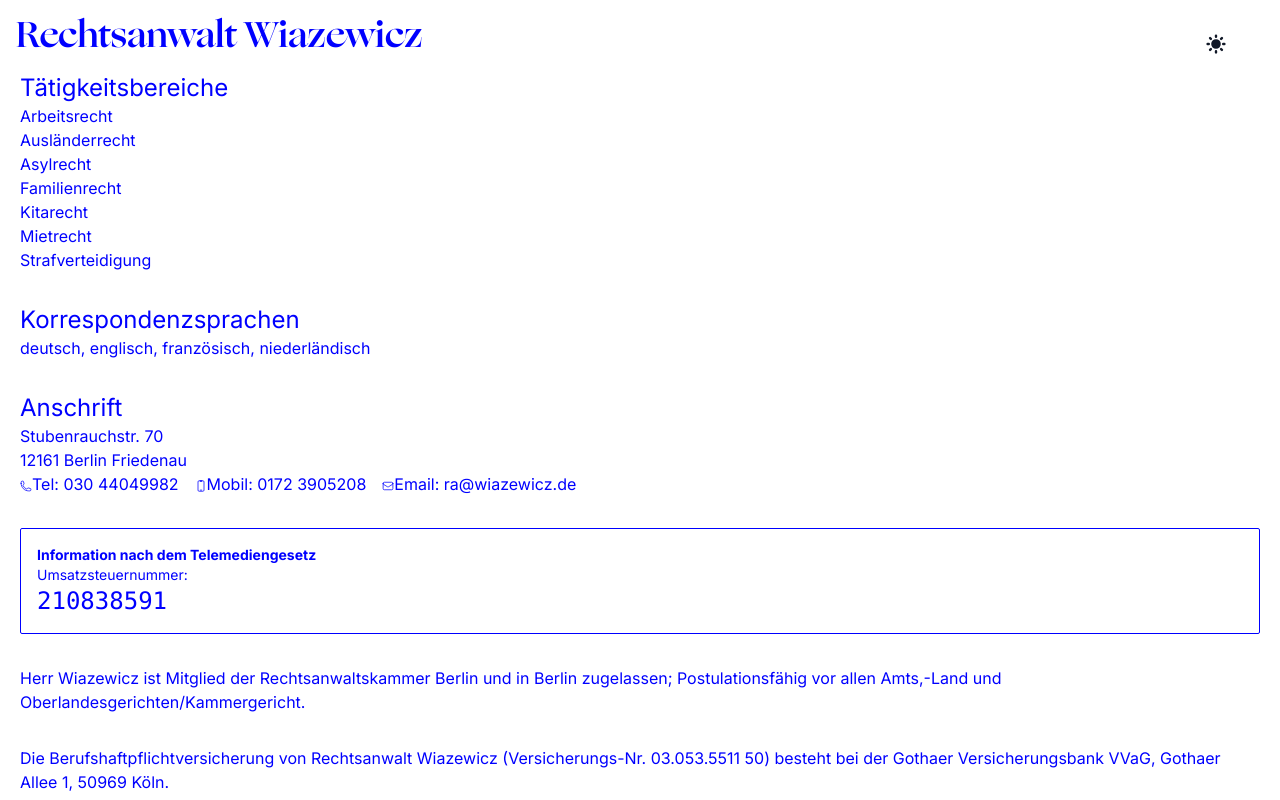
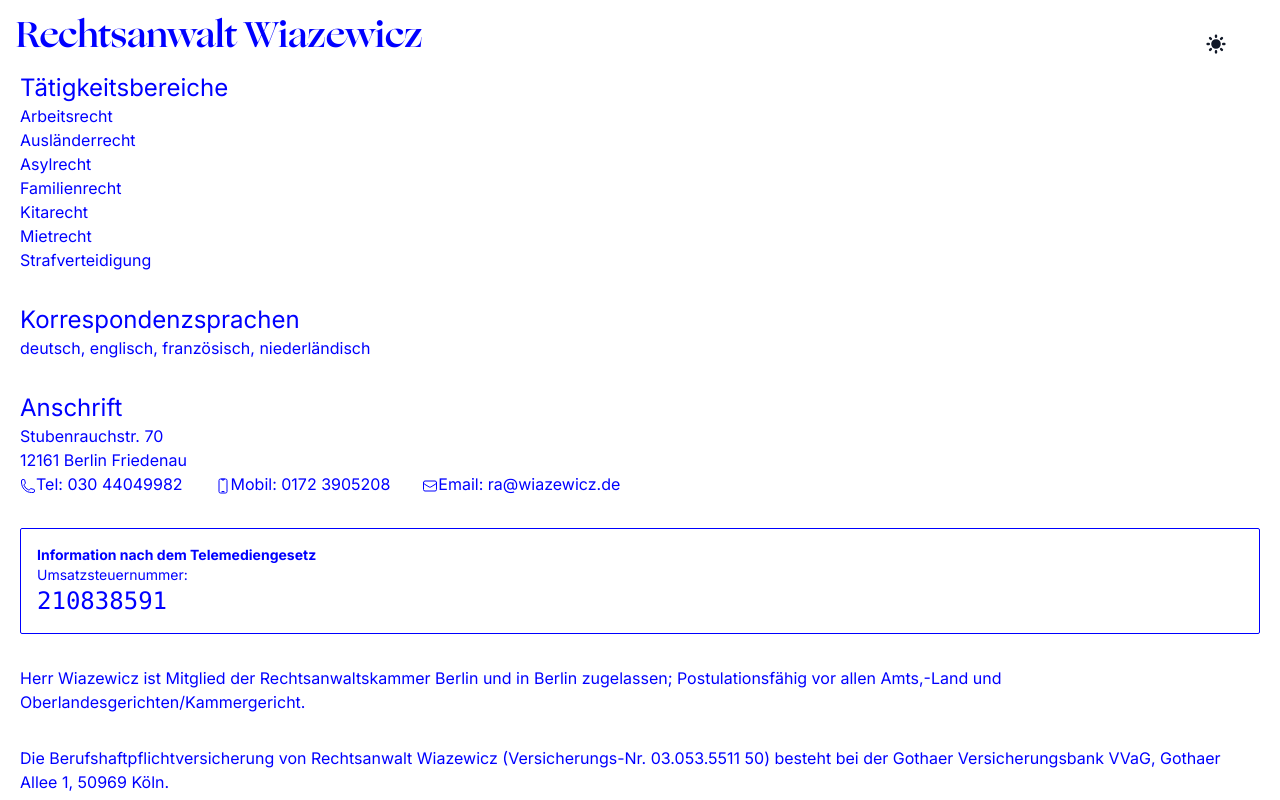
Before and after one commit to dreadbeard11/ra-wiazewicz, a Next.js app: page / in a window 1280 px wide. Shown: the top 800 px of the page. Built offline with nearby package versions, Linux system fonts and the light colour scheme.

Commit message:
Update page.tsx

```diff
--- a/src/app/page.tsx
+++ b/src/app/page.tsx
@@ -36,11 +36,11 @@ deutsch, englisch, französisch, niederländisch
 <h2 className="text-2xl">Anschrift</h2>
 <div>Stubenrauchstr. 70</div>
 <div>12161 Berlin Friedenau</div>
-  <div className="space-x-4 flex flex-row">
+  <div className="space-x-8 flex flex-row">
 
-<div><PhoneIcon className="w-3 inline" />Tel: 030 44049982 </div>
-<div><DevicePhoneMobileIcon className="w-3 inline" />Mobil: 0172 3905208 </div>
-<div><EnvelopeIcon className="w-3 inline" />Email: ra@wiazewicz.de </div>
+<div><PhoneIcon className="w-4 inline" />Tel: 030 44049982 </div>
+<div><DevicePhoneMobileIcon className="w-4 inline" />Mobil: 0172 3905208 </div>
+<div><EnvelopeIcon className="w-4 inline" />Email: ra@wiazewicz.de </div>
   </div>
 </div>
 <div className="border rounded-sm border-current p-4">
```
